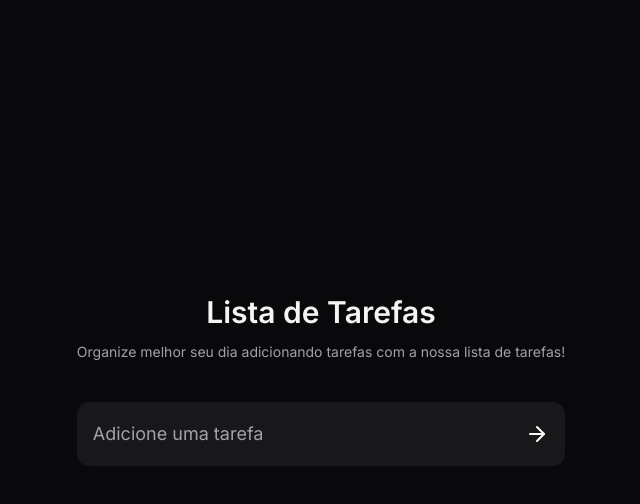
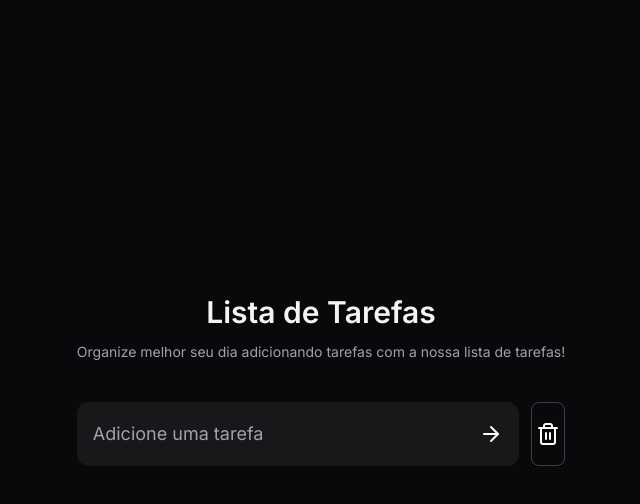
Before and after one commit to Cherezin/To-do.List, a React (Vite) app in the folder todo-list/: page / in a window 1280 px wide. Both pictures are taken after a click on the button 856 px from the left and 434 px from the top of the page. Shown: the top 504 px of the page, without its empty margins (319-959 px from the left). Built offline with nearby package versions, Linux system fonts and the light colour scheme.

Commit message:
Adicionando botão de remover toda lista e seu respectivo modal de confirmação.

```diff
--- a/todo-list/src/app.tsx
+++ b/todo-list/src/app.tsx
@@ -1,5 +1,5 @@
-import { ArrowRight, Check, Circle, CircleCheck, Pencil, X } from "lucide-react"
-import { useState } from "react"
+import { ArrowRight, Check, Circle, CircleCheck, Pencil, Trash2, X } from "lucide-react"
+import { useRef, useState } from "react"
 
 interface Task{
   id: number;
@@ -14,7 +14,9 @@ export function App() {
   const [verification, setVerification] = useState(false)
   const [confirmModal, setConfirmModal] = useState(false)
   const [taskIdToDelete, setTaskIdToDelete] = useState<number | null>(null);
-
+  const [isTrash, setIsTrash] = useState(false)
+  const inputRef = useRef<HTMLInputElement>(null)
+  const [isTrashModal, setIsTrashModal] = useState(false)
 
     function addTask(){
       const existingTask = tasks.some(existingTask => existingTask.text === task.trim())
@@ -31,6 +33,12 @@ export function App() {
         setTasks([...tasks, newTask]);
         setTask('')
       }
+
+      if (inputRef.current) {
+        inputRef.current.focus();
+      }
+
+      setIsTrash(true)
     }
 
     function removeTask(id: number){
@@ -74,6 +82,18 @@ export function App() {
         setConfirmModal(false)
       }
 
+      function deleteAll(){
+        setTasks([])
+        setIsTrash(false)
+        setIsTrashModal(false)
+      }
+
+      function closeTrashModal(){
+        setIsTrashModal(false)
+      }
+      function openTrashModal(){
+        setIsTrashModal(true)
+      }
 
 
 
@@ -85,19 +105,26 @@ export function App() {
           <h1 className="text-zinc-100 text-3xl font-semibold">Lista de Tarefas</h1>
           <p className="text-zinc-400 text-sm">Organize melhor seu dia adicionando tarefas com a nossa lista de tarefas!</p>
         </div>
-        <div className='h-16 bg-zinc-900 px-4 rounded-xl flex items-center shadow-shape gap-3'>
+        <div className="flex gap-3">
+        <div className='h-16 bg-zinc-900 px-4 flex-1 rounded-xl flex items-center shadow-shape gap-3'>
           <div className='flex items-center gap-2 flex-1'>
               <input
               type="text"
               value={task}
               onChange={(e) => setTask(e.target.value)}
               placeholder="Adicione uma tarefa"
-              autoFocus
+              ref={inputRef}
               className="bg-transparent text-lg placeholder-zinc-400 outline-none flex-1"/>
               <button onClick={addTask}>
               <ArrowRight />
               </button>
           </div>
+        </div>
+        {isTrash && (
+            <button onClick={openTrashModal} className="px-1 rounded-lg border border-zinc-700 hover:bg-red-900">
+              <Trash2 />
+            </button>
+          )}
         </div>
 
         <ul>
@@ -151,7 +178,18 @@ export function App() {
                 </div>
               </div>
             </div>
+            )}
 
+            {isTrashModal && (
+              <div className='fixed inset-0 bg-black/60 flex items-center justify-center'>
+              <div className="max-w-lg rounded-xl py-6 px-5 shadow-shape bg-zinc-900 space-y-5">
+                <h2 className="text-2xl font-semibold mb-6">Você vai apagar toda lista de tarefas, deseja fazer isso?</h2>
+                <div className="flex justify-center space-x-4">
+                  <button onClick={deleteAll} className="bg-orange-600 py-3 w-1/2 px-6 rounded-lg hover:bg-orange-700">Sim</button>
+                  <button onClick={closeTrashModal} className="border border-white py-3 px-6 w-1/2 rounded-lg hover:bg-zinc-800">Não</button>
+                </div>
+              </div>
+            </div>
             )}
 
           </div>
```
